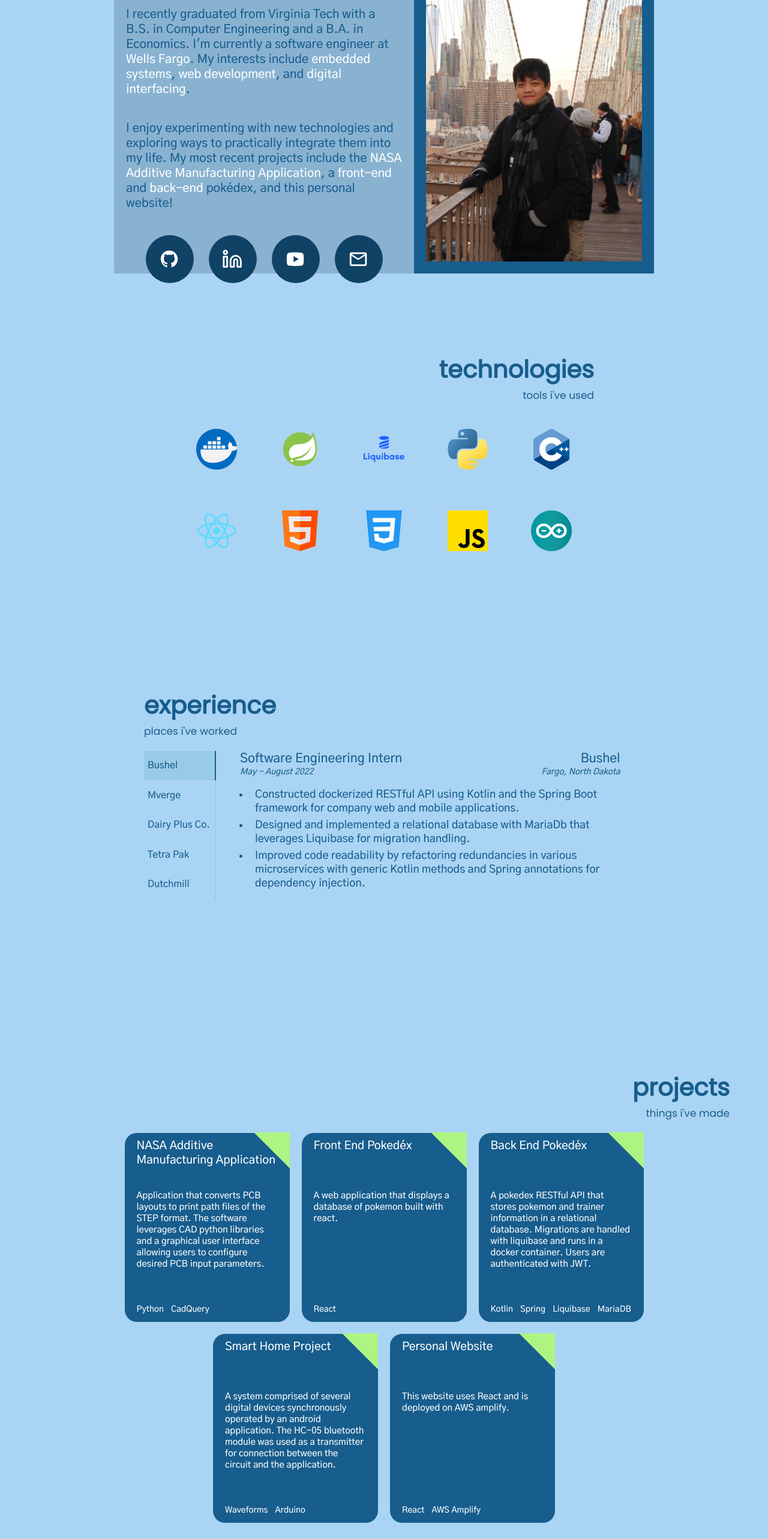
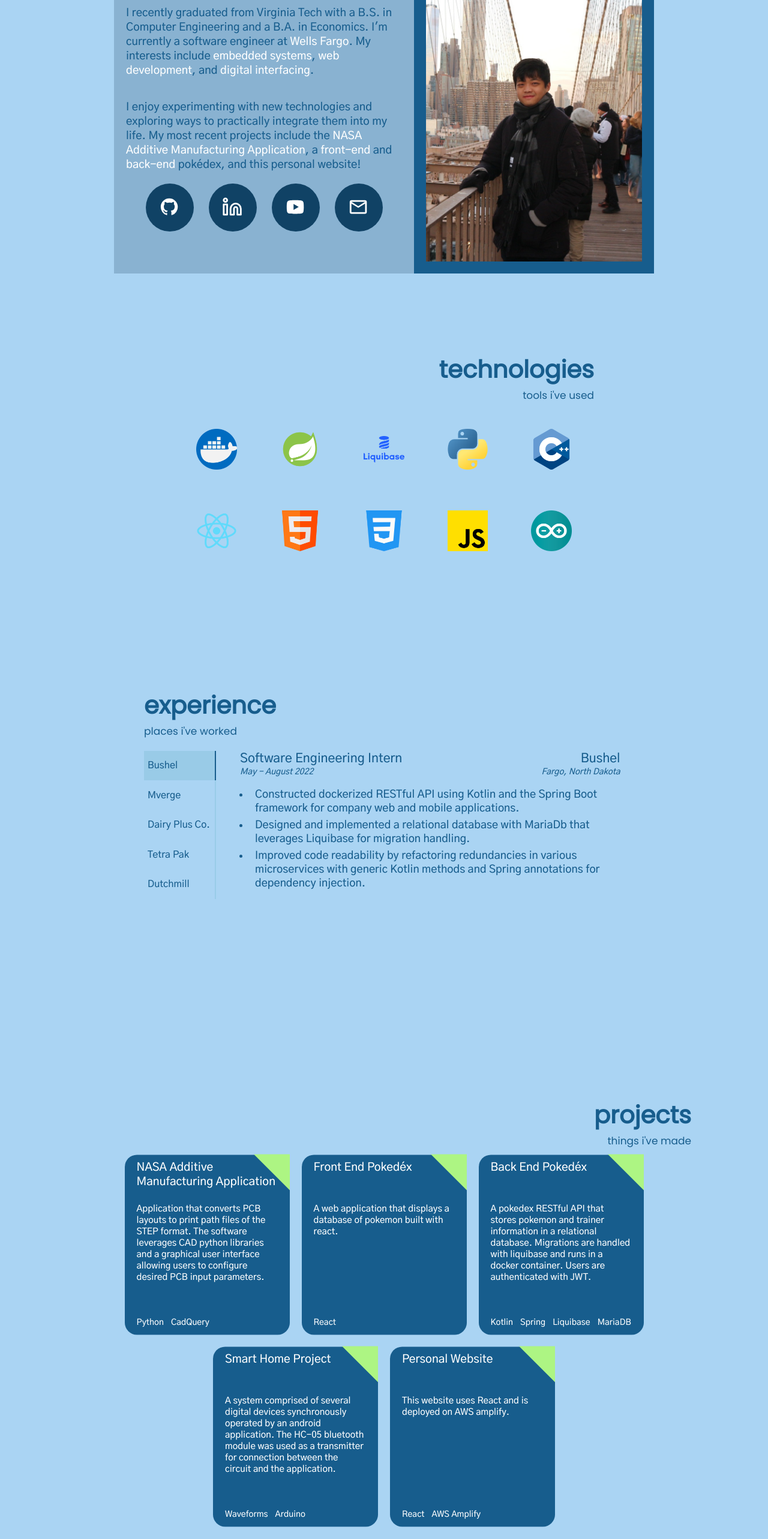
Before and after one commit to kavinchai/v2, a React (Create React App) app: page / in a window 1280 px wide. Shown: the part 224-2790 px from the top of the page at 60% size. Built offline with nearby package versions, Linux system fonts and the light colour scheme.

Commit message:
Modified flex for project/project card

```diff
--- a/src/css/About.css
+++ b/src/css/About.css
@@ -68,11 +68,9 @@
 
   display: flex;
   flex-direction: column;
-  padding: 0px 20px 20px 20px;
-  /* height: 50%; */
+  padding: 0px 20px 0px 20px;
 
-  /* font-size: 23px; */
-  font-size: 125%;
+  font-size: 115%;
   font-family: var(--normal-font);
   color: var(--secondary-txt-color);
 }
@@ -150,7 +148,7 @@
 }
 
 .icon {
-  font-size:calc(15px + 1.5vw);
+  font-size: calc(15px + 1.5vw);
   color: white;
 }
 
--- a/src/css/Project.css
+++ b/src/css/Project.css
@@ -13,8 +13,8 @@
   position: relative;
   padding: 10px;
   height: 80%;
-  width: 90vw;
-
+  width: 80vw;
+  transform: translateY(4%);
   display: flex;
   justify-content: center;
   align-self: center;
@@ -22,7 +22,7 @@
 }
 
 .projectHeader {
-  margin-bottom: 10px;
+  /* margin-bottom: 10px; */
 }
 
 .projectBody {
--- a/src/css/ProjectCard.css
+++ b/src/css/ProjectCard.css
@@ -1,7 +1,7 @@
 .projCardComponent {
   /* border: 3px solid var(--secondary-bg-color); */
 
-  height: 315px;
+  height: 300px;
   width: 275px;
   margin: 10px;
 
@@ -11,6 +11,8 @@
   text-decoration: none;
   transition: 0.2s;
   background-color: var(--quaternary-bg-color);
+  display: flex;
+  flex-direction: column;
 }
 
 .projCardComponent::before {
@@ -47,8 +49,8 @@
   /* background-color: blue; */
 
   margin: 10px 20px 0px 20px;
-  padding: 0px 0px 5px 0px;
-  height: 60px;
+  /* padding: 0px 0px 5px 0px; */
+  height: 17%;
   display: flex;
   position: relative;
 }
@@ -58,13 +60,13 @@
 
   z-index: 1;
   margin: 0px 20px 0px 20px;
-  height: 210px;
+  height: 70%;
   display: flex;
 }
 
 .projFooter {
   /* background-color: green; */
-
+  /* height: stretch; */
   z-index: 1;
   margin: 0px 20px 10px 20px;
   display: flex;
@@ -75,7 +77,6 @@
   justify-content: center;
   position: absolute;
 }
-
 
 .projBodySect {
   display: flex;
```
